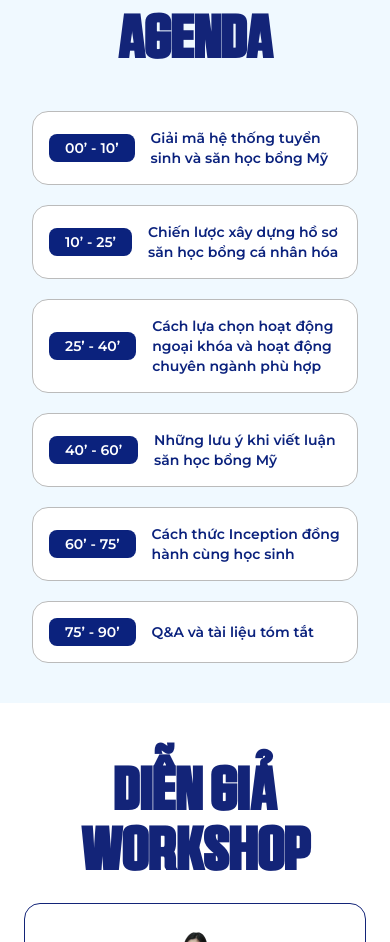
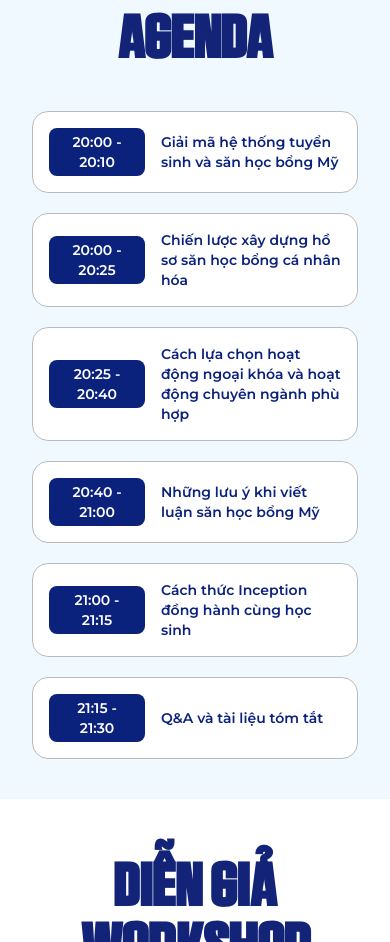
Before and after one commit to LeVietHa05/in_landing_101, a Next.js app: page / in a window 390 px wide. Shown: the part 1600-2542 px from the top of the page. Built offline with nearby package versions, Linux system fonts and the light colour scheme.

Commit message:
feat: Update agenda item times for consistency and improve layout responsiveness

```diff
--- a/app/components/agenda.tsx
+++ b/app/components/agenda.tsx
@@ -4,32 +4,32 @@ import { Avilock } from "./fonts"
 const agenda_items = [
     {
         id: 1,
-        time: "00’ - 10’",
+        time: "20:00 - 20:10",
         text: "Giải mã hệ thống tuyển sinh và săn học bổng Mỹ"
     },
     {
         id: 2,
-        time: "10’ - 25’",
+        time: "20:00 - 20:25",
         text: "Chiến lược xây dựng hồ sơ săn học bổng cá nhân hóa"
     },
     {
         id: 3,
-        time: "25’ - 40’",
+        time: "20:25 - 20:40",
         text: "Cách lựa chọn hoạt động ngoại khóa và hoạt động chuyên ngành phù hợp "
     },
     {
         id: 4,
-        time: "40’ - 60’",
+        time: "20:40 - 21:00",
         text: "Những lưu ý khi viết luận săn học bổng Mỹ"
     },
     {
         id: 5,
-        time: "60’ - 75’",
+        time: "21:00 - 21:15",
         text: "Cách thức Inception đồng hành cùng học sinh"
     },
     {
         id: 6,
-        time: "75’ - 90’",
+        time: "21:15 - 21:30",
         text: "Q&A và tài liệu tóm tắt"
     },
 ]
@@ -65,7 +65,7 @@ export default function Agenda() {
                                 <div key={item.id}
                                     className="flex items-center gap-4 p-4 rounded-2xl bg-[#fff] border border-[#BBBBBB] sm:h-[62px] h-fit "
                                 >
-                                    <div className="p-4 py-1 rounded-lg bg-[#0B227D] text-white text-center shrink-0">{item.time}</div>
+                                    <div className="p-4 py-1 rounded-lg bg-[#0B227D] text-white text-center shrink-0 w-[96px] sm:w-[136px]">{item.time}</div>
                                     <div className="">{item.text}</div>
                                 </div>
                             )
```
